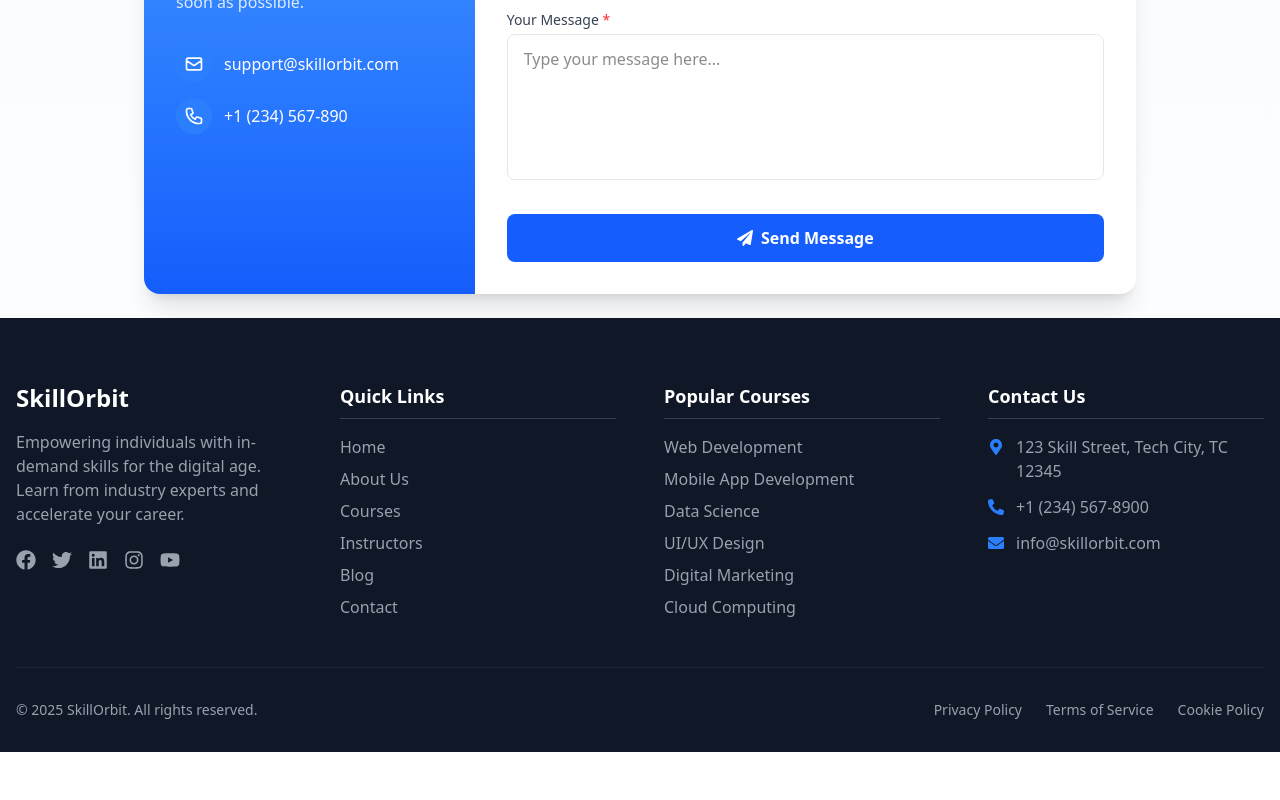
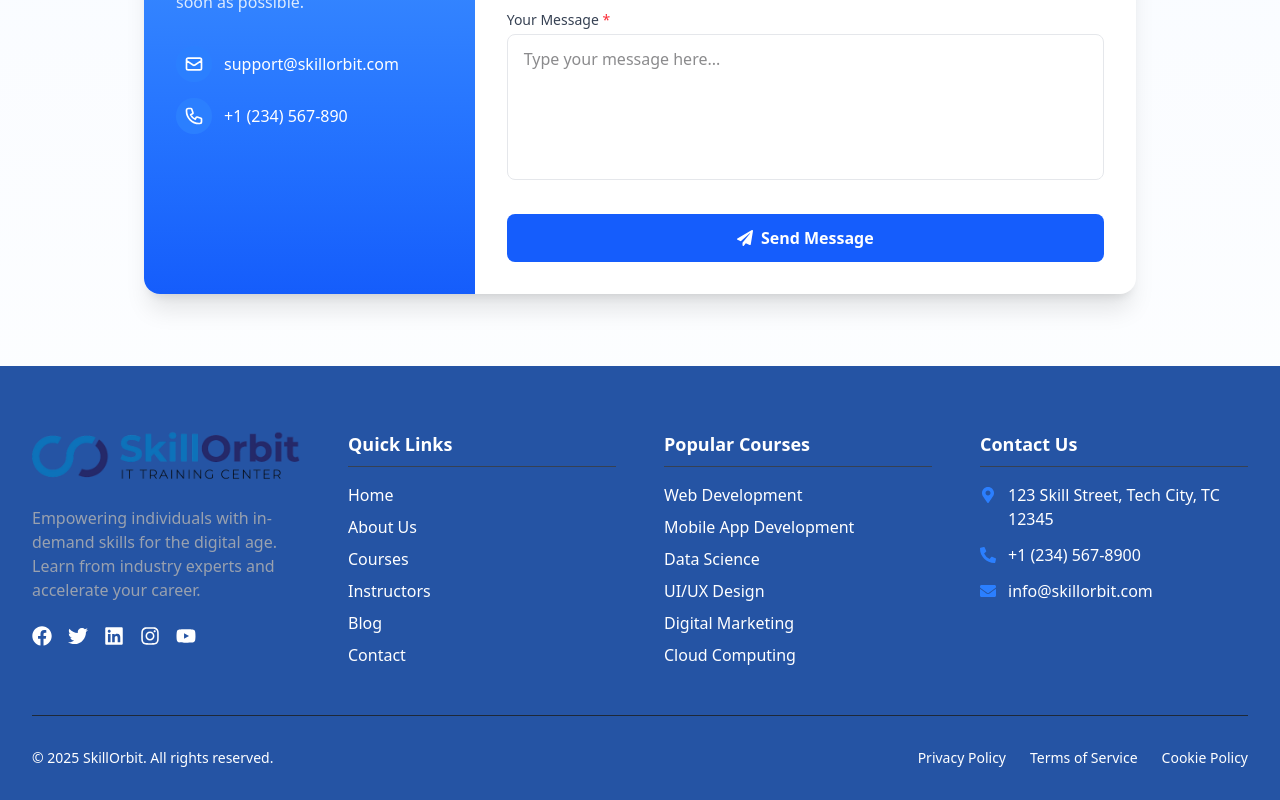
Before and after one commit to MuazamMughal/skillOrbit-app, a Next.js app: page / in a window 1280 px wide. Shown: the part 4682-5482 px from the top of the page. Before the commit the page ends 5434 px from the top, so only its background shows below. Built offline with nearby package versions, Linux system fonts and the light colour scheme.

Commit message:
SkillOrbit app working  on  Footer

```diff
--- a/src/components/common/Footer.tsx
+++ b/src/components/common/Footer.tsx
@@ -1,6 +1,6 @@
+import Image from 'next/image';
 import React from 'react';
 import { FaFacebook, FaTwitter, FaLinkedin, FaInstagram, FaYoutube, FaMapMarkerAlt, FaPhoneAlt, FaEnvelope } from 'react-icons/fa';
-
 const Footer = () => {
   const currentYear = new Date().getFullYear();
 
@@ -38,27 +38,27 @@ const Footer = () => {
   ];
 
   return (
-    <footer className="bg-gray-900 text-white pt-16 pb-8">
-      <div className="container mx-auto px-4">
+    <footer className="bg-[#2554A4] text-white mt-12 pt-16 pb-8">
+      <div className="container mx-auto px-8">
         <div className="grid grid-cols-1 md:grid-cols-2 lg:grid-cols-4 gap-12">
           {/* Company Info */}
           <div className="space-y-4">
-            <h3 className="text-2xl font-bold text-white">SkillOrbit</h3>
+            <Image src="/logo2.png" alt="Logo" width={300} height={200} className="mb-6" />
             <p className="text-gray-400">Empowering individuals with in-demand skills for the digital age. Learn from industry experts and accelerate your career.</p>
             <div className="flex space-x-4 pt-2">
-              <a href="#" className="text-gray-400 hover:text-white transition-colors duration-300">
+              <a href="#" className="text-white hover:text-[#32A1DA] transition-colors duration-300">
                 <FaFacebook className="w-5 h-5" />
               </a>
-              <a href="#" className="text-gray-400 hover:text-white transition-colors duration-300">
+              <a href="#" className="text-white hover:text-[#32A1DA] transition-colors duration-300">
                 <FaTwitter className="w-5 h-5" />
               </a>
-              <a href="#" className="text-gray-400 hover:text-white transition-colors duration-300">
+              <a href="#" className="text-white hover:text-[#32A1DA] transition-colors duration-300">
                 <FaLinkedin className="w-5 h-5" />
               </a>
-              <a href="#" className="text-gray-400 hover:text-white transition-colors duration-300">
+              <a href="#" className="text-white hover:text-[#32A1DA] transition-colors duration-300">
                 <FaInstagram className="w-5 h-5" />
               </a>
-              <a href="#" className="text-gray-400 hover:text-white transition-colors duration-300">
+              <a href="#" className="text-white hover:text-[#32A1DA] transition-colors duration-300">
                 <FaYoutube className="w-5 h-5" />
               </a>
             </div>
@@ -72,7 +72,7 @@ const Footer = () => {
                 <li key={link.name}>
                   <a
                     href={link.href}
-                    className="text-gray-400 hover:text-white transition-colors duration-300"
+                    className="text-white hover:text-[#32A1DA] transition-colors duration-300"
                   >
                     {link.name}
                   </a>
@@ -89,7 +89,7 @@ const Footer = () => {
                 <li key={course.name}>
                   <a
                     href={course.href}
-                    className="text-gray-400 hover:text-white transition-colors duration-300"
+                    className="text-white hover:text-[#32A1DA] transition-colors duration-300"
                   >
                     {course.name}
                   </a>
@@ -105,7 +105,7 @@ const Footer = () => {
               {contactInfo.map((item, index) => (
                 <li key={index} className="flex items-start space-x-3">
                   <span className="mt-1">{item.icon}</span>
-                  <span className="text-gray-400">{item.text}</span>
+                  <span className="text-white">{item.text}</span>
                 </li>
               ))}
             </ul>
@@ -116,17 +116,17 @@ const Footer = () => {
 
         {/* Bottom Bar */}
         <div className="border-t border-gray-800 mt-12 pt-8 flex flex-col md:flex-row justify-between items-center">
-          <p className="text-gray-400 text-sm">
+          <p className="text-white text-sm">
             &copy; {currentYear} SkillOrbit. All rights reserved.
           </p>
           <div className="flex space-x-6 mt-4 md:mt-0">
-            <a href="#" className="text-gray-400 hover:text-white text-sm transition-colors duration-300">
+            <a href="#" className="text-white hover:text-[#32A1DA] text-sm transition-colors duration-300">
               Privacy Policy
             </a>
-            <a href="#" className="text-gray-400 hover:text-white text-sm transition-colors duration-300">
+            <a href="#" className="text-white hover:text-[#32A1DA] text-sm transition-colors duration-300">
               Terms of Service
             </a>
-            <a href="#" className="text-gray-400 hover:text-white text-sm transition-colors duration-300">
+            <a href="#" className="text-white hover:text-[#32A1DA] text-sm transition-colors duration-300">
               Cookie Policy
             </a>
           </div>
```
